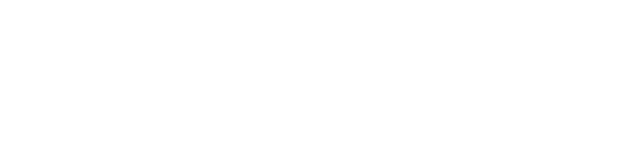
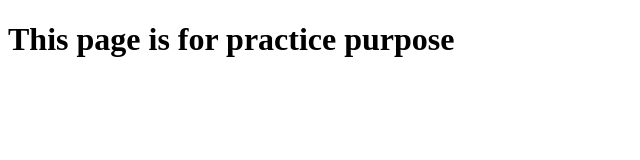
Before and after one commit to Manoz-tells/Practice-1, a plain HTML site: page index.html in a window 1280 px wide. Shown: the whole page, without its empty margins (0-640 px from the left). Drawn offline with Linux system fonts and the light colour scheme.

Commit message:
heading 1

```diff
--- a/index.html
+++ b/index.html
@@ -5,5 +5,7 @@
     <meta name="viewport" content="width=device-width, initial-scale=1.0" />
     <title>Its's time to practice</title>
   </head>
-  <body></body>
+  <body>
+    <h1>This page is for practice purpose</h1>
+  </body>
 </html>
```
